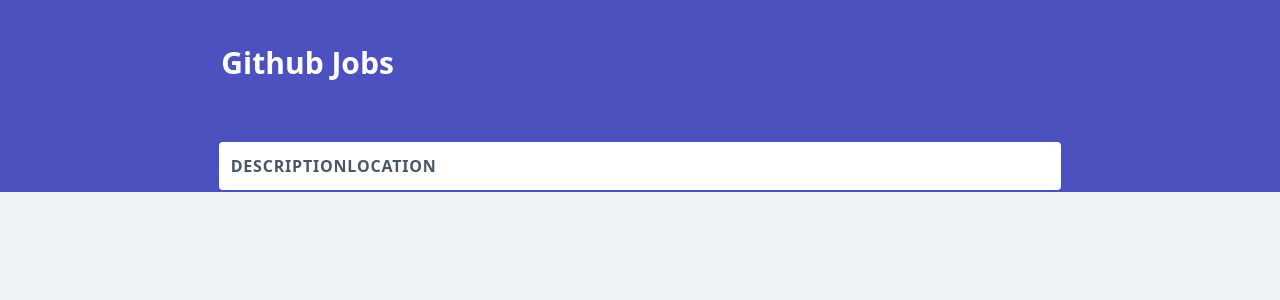
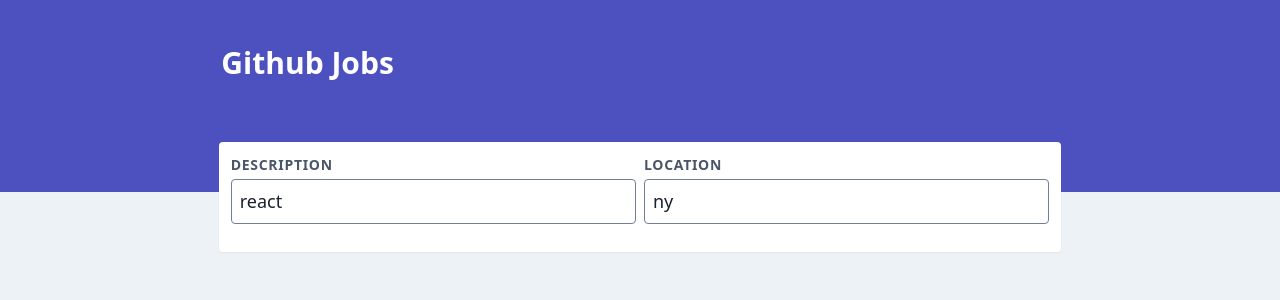
Before and after one commit to AhmedElaguab/github-jobs, a React (Create React App) app: page / in a window 1280 px wide. Shown: the top 300 px of the page. Built offline with nearby package versions, Linux system fonts and the light colour scheme.

Commit message:
Add search  jobs component

```diff
--- a/src/features/searchJobs/SearchJobs.tsx
+++ b/src/features/searchJobs/SearchJobs.tsx
@@ -1,15 +1,34 @@
-import React from 'react'
+import React, { useState } from 'react'
 import Container from '../../utils/container/Container'
-import Label from '../../utils/label/Label'
+import FormInput from '../../utils/formInput/FormInput'
 
 const SearchJobs: React.FC = () => {
+  const [description, setDescription] = useState('react')
+  const [location, setLocation] = useState('ny')
+
   return (
     <div className="px-2">
       <Container>
         <div className="relative">
           <div className="p-3 absolute top-50- w-full inset-x-0 bg-white rounded shadow-sm">
-            <Label label="Description" />
-            <Label label="Location" />
+            <div className="lg:flex">
+              <div className="lg:w-6/12 pr-1">
+                <FormInput
+                  label="Description"
+                  placeholder="Enter description"
+                  value={description}
+                  onChange={e => setDescription(e.target.value)}
+                />
+              </div>
+              <div className="lg:w-6/12 pl-1">
+                <FormInput
+                  label="Location"
+                  placeholder="Enter location"
+                  value={location}
+                  onChange={e => setLocation(e.target.value)}
+                />
+              </div>
+            </div>
           </div>
         </div>
       </Container>
--- /dev/null
+++ b/src/utils/formInput/FormInput.tsx
@@ -0,0 +1,31 @@
+import React from 'react'
+import Label from '../label/Label'
+import Input from '../input/Input'
+
+interface Props {
+  label: string
+  placeholder?: string
+  value?: string
+  onChange?: React.ChangeEventHandler<HTMLInputElement>
+}
+
+const FormInput: React.FC<Props> = ({
+  label,
+  placeholder,
+  value,
+  onChange,
+}) => {
+  return (
+    <div className="mb-4 flex flex-col">
+      <Label label={label} />
+      <Input
+        id={label}
+        placeholder={placeholder}
+        value={value}
+        onChange={onChange}
+      />
+    </div>
+  )
+}
+
+export default FormInput
--- /dev/null
+++ b/src/utils/input/Input.tsx
@@ -0,0 +1,30 @@
+import React from 'react'
+
+interface Props {
+  type?: 'text' | 'password' | 'email'
+  id?: string
+  placeholder?: string
+  value?: string
+  onChange?: React.ChangeEventHandler<HTMLInputElement>
+}
+
+const Input: React.FC<Props> = ({
+  type = 'text',
+  id,
+  placeholder,
+  value,
+  onChange,
+}) => {
+  return (
+    <input
+      type={type}
+      className="p-2 text-lg border border-gray-600 rounded"
+      id={id}
+      placeholder={placeholder}
+      value={value}
+      onChange={onChange}
+    />
+  )
+}
+
+export default Input
--- a/src/utils/label/Label.tsx
+++ b/src/utils/label/Label.tsx
@@ -6,7 +6,10 @@
 
 const Label: React.FC<Props> = ({ label }) => {
   return (
-    <label className="text-md uppercase tracking-wider font-semibold text-gray-700">
+    <label
+      htmlFor={label}
+      className="mb-1 text-sm uppercase tracking-wider font-semibold text-gray-700"
+    >
       {label}
     </label>
   )
```
